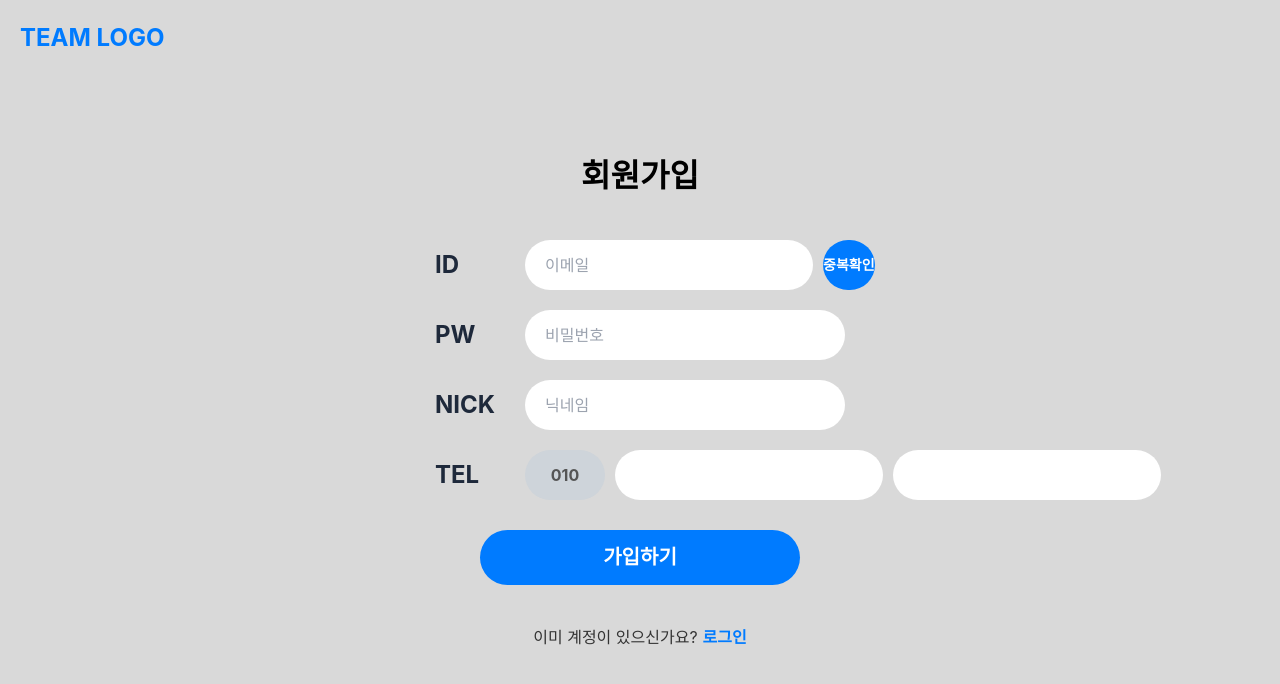
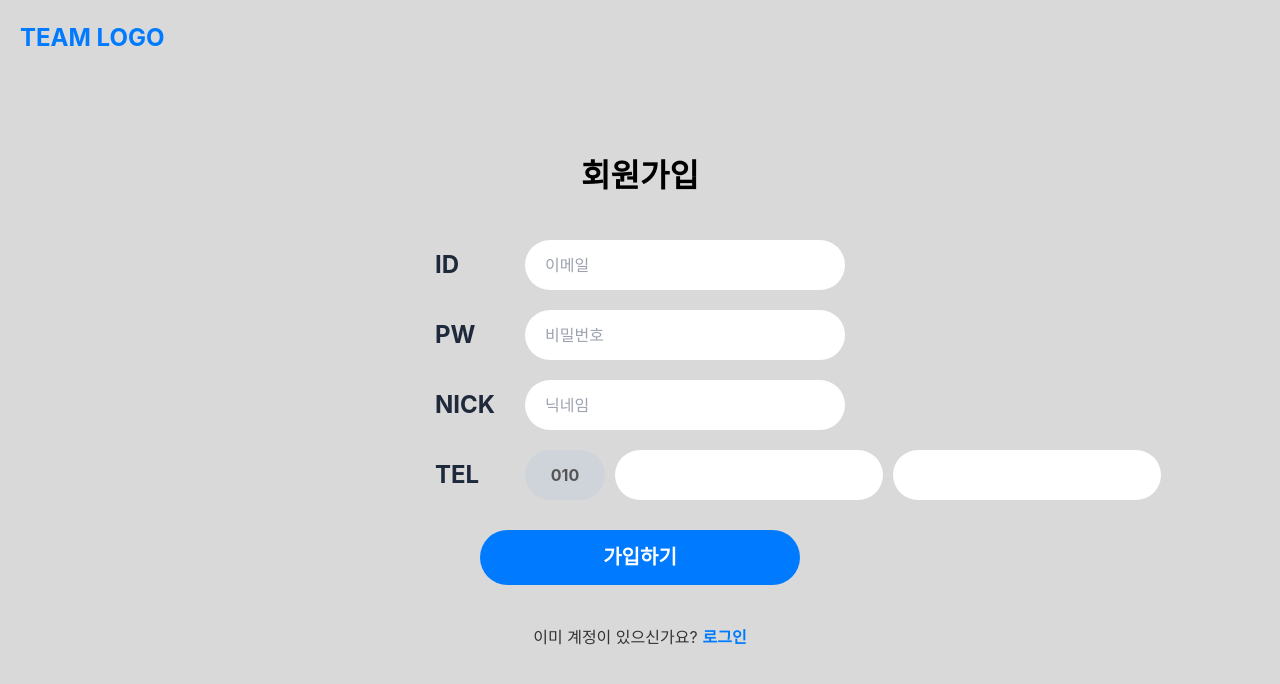
Before and after one commit to kwork9237/Interview-GO_Frontend, a React (Create React App) app: page /signup in a window 1280 px wide. Shown: the top 684 px of the page. Built offline with nearby package versions, Linux system fonts and the light colour scheme.

Commit message:
LoginPage 이메일 중복확인 기능 제거

```diff
--- a/src/member/SignupPage.jsx
+++ b/src/member/SignupPage.jsx
@@ -1,4 +1,4 @@
-import React, { useState, useRef } from 'react'; // useRef 추가
+import React, { useState, useRef } from 'react';
 import { useNavigate } from 'react-router-dom';
 
 const Signup = () => {
@@ -58,16 +58,6 @@ const Signup = () => {
     }
   };
 
-  // 중복확인 (가상 로직)
-  const handleCheckDuplicate = (e) => {
-    e.preventDefault();
-    if (!email) {
-      alert('이메일을 입력해주세요.');
-      return;
-    }
-    alert('사용 가능한 아이디입니다.');
-  };
-
   // 회원가입 제출
   const handleSubmit = (e) => {
     e.preventDefault();
@@ -108,23 +98,18 @@ const Signup = () => {
 
         <form onSubmit={handleSubmit} style={styles.form}>
 
-          {/* 1. 이메일 */}
+          {/* 1. 이메일 (버튼 제거 후 넓게 변경) */}
           <div style={styles.inputRow}>
             <label style={styles.label}>ID</label>
-            <div style={styles.inputWithBtnContainer}>
             <input
               type="email"
               name="email"
               value={email}
               onChange={handleChange}
-                style={styles.inputShort}
+              style={styles.input} /* 버튼이 없으므로 기본 input 스타일 사용 */
               placeholder="이메일"
               required
             />
-              <button type="button" style={styles.checkBtn} onClick={handleCheckDuplicate}>
-                중복확인
-              </button>
-            </div>
           </div>
 
           {/* 2. 비밀번호 */}
@@ -261,6 +246,7 @@ const styles = {
     width: '70px',
     textAlign: 'left',
   },
+  // 일반 입력창 스타일 (이메일, 비밀번호, 닉네임 공통 사용)
   input: {
     width: '320px',
     height: '50px',
@@ -272,46 +258,16 @@ const styles = {
     outline: 'none',
     boxSizing: 'border-box',
   },
-  inputWithBtnContainer: {
+
+  // ★ [스타일 유지] 3분할 전화번호 컨테이너
+  phoneContainer: {
     display: 'flex',
     width: '320px',
     justifyContent: 'space-between',
     gap: '10px',
   },
-  inputShort: {
-    flex: 1,
-    height: '50px',
-    borderRadius: '25px',
-    border: 'none',
-    padding: '0 20px',
-    fontSize: '16px',
-    backgroundColor: '#fff',
-    outline: 'none',
-    boxSizing: 'border-box',
-  },
-  checkBtn: {
-    width: '100px',
-    height: '50px',
-    borderRadius: '25px',
-    border: 'none',
-    backgroundColor: '#007bff',
-    color: '#fff',
-    fontSize: '14px',
-    fontWeight: 'bold',
-    cursor: 'pointer',
-    whiteSpace: 'nowrap',
-  },
-
-  // ★ [스타일 추가] 3분할 전화번호 컨테이너
-  phoneContainer: {
-    display: 'flex',
-    width: '320px',
-    justifyContent: 'space-between',
-    gap: '10px', // 칸 사이 간격
-  },
-  // 010 고정창 스타일 (작은 사이즈)
   phonePartFixed: {
-    width: '80px', // 010 영역 너비
+    width: '80px',
     height: '50px',
     borderRadius: '25px',
     border: 'none',
@@ -325,9 +281,8 @@ const styles = {
     pointerEvents: 'none',
     userSelect: 'none',
   },
-  // 중간, 끝 번호 입력창 스타일 (동일 비율)
   phonePart: {
-    flex: 1, // 남은 공간을 균등하게 나눔
+    flex: 1,
     height: '50px',
     borderRadius: '25px',
     border: 'none',
```
Lines whose indentation alone changed are shown as unchanged.
